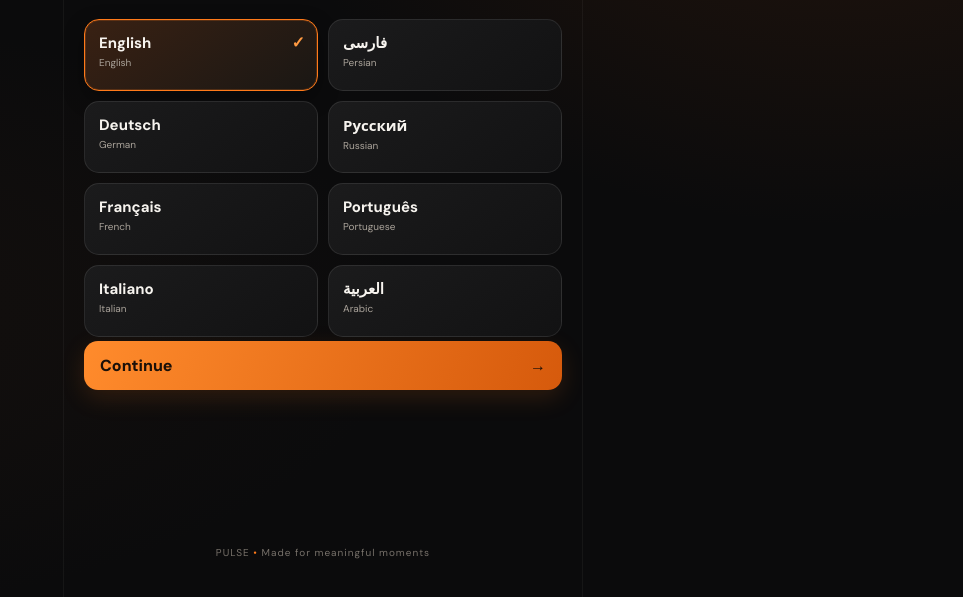
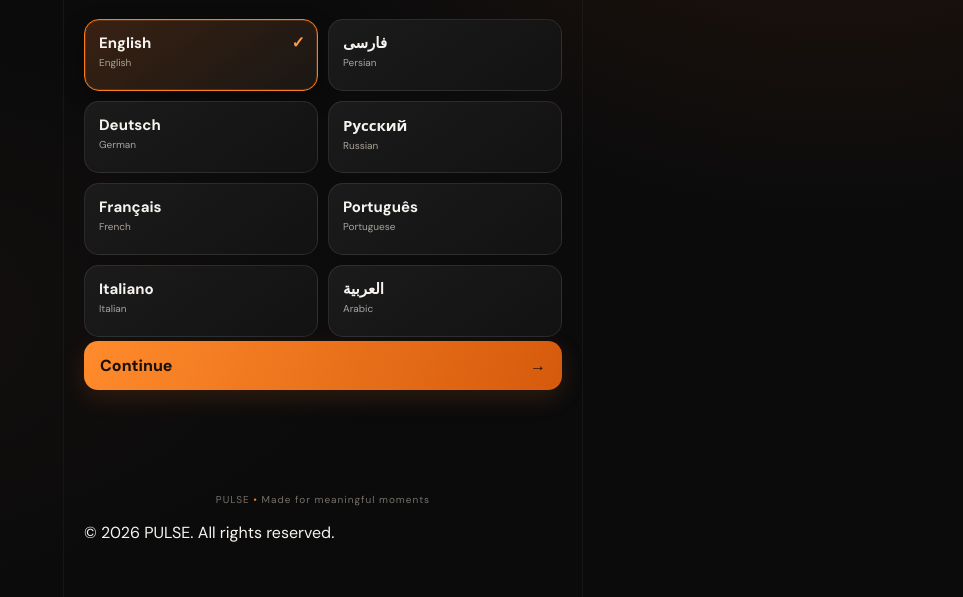
Before and after one commit to AhmadEngArt/pulse-app-, a plain HTML site: page index.html in a window 1280 px wide. Shown: the part 231-828 px from the top of the page, without its empty margins (317-1280 px from the left). Drawn offline with Linux system fonts and the light colour scheme.

Commit message:
PULSE v10: add copyright notice

```diff
--- a/index.html
+++ b/index.html
@@ -29,7 +29,7 @@
         <button class="language-option" data-lang="ar"><span class="language-native">العربية</span><span class="language-sub">Arabic</span><span class="language-check">✓</span></button>
       </div>
       <button id="continueBtn" class="primary continue-button"><span data-i18n="continue">Continue</span><span aria-hidden="true">→</span></button>
-      <p class="language-footnote">PULSE <span>•</span> <span data-i18n="madeForMoments">Made for meaningful moments</span></p>
+      <p class="language-footnote">PULSE <span>•</span> <span data-i18n="madeForMoments">Made for meaningful moments</span></p><p class="pulse-copyright">© 2026 PULSE. All rights reserved.</p>
     </section>
 
     <section id="homeScreen" class="home-screen" hidden>
```
